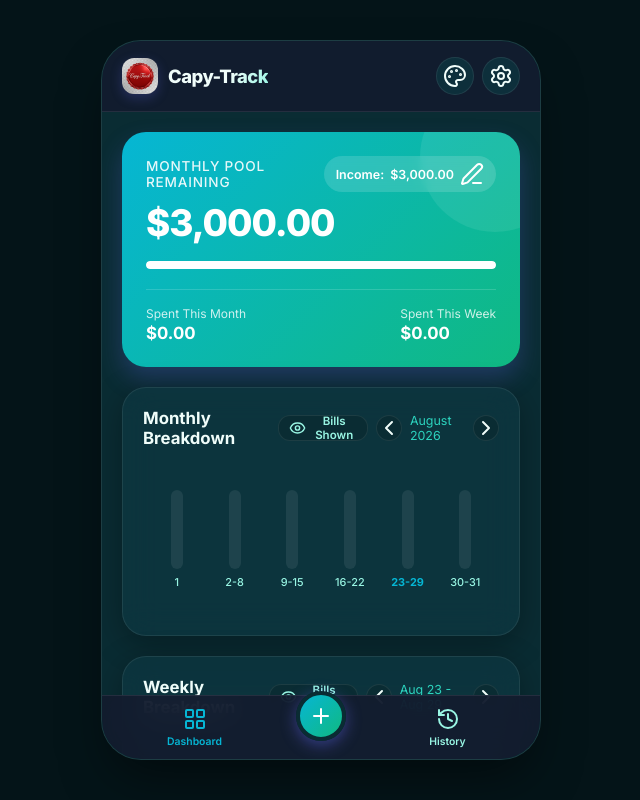
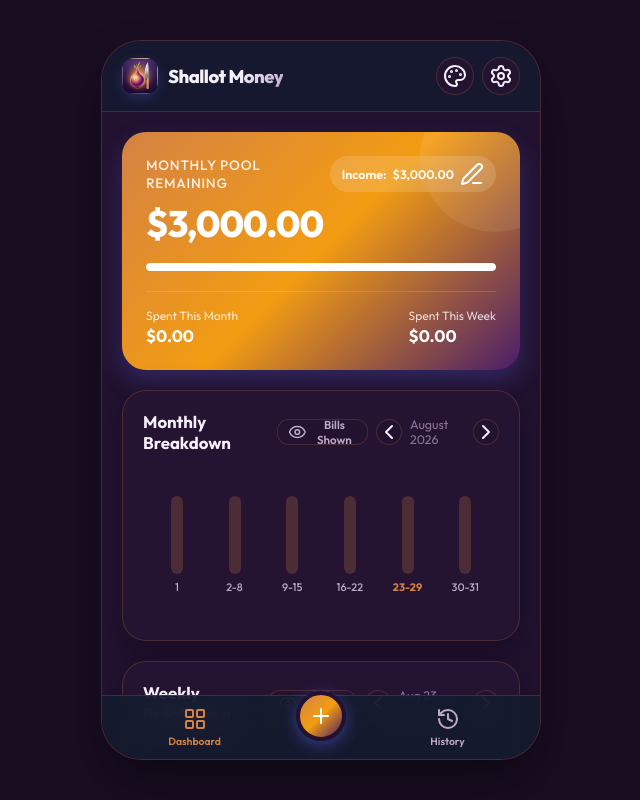
Before and after one commit to strothman/shallot-money, a website built with Vite: page index.html in a window 1280 px wide. Shown: the whole page, without its empty margins (319-959 px from the left). Built offline with nearby package versions, Linux system fonts and the light colour scheme; a web font is replaced by a local one.

Commit message:
feat: rebrand to Shallot Money, apply Shallot Plum theme, and add windowless launchers

```diff
--- a/index.html
+++ b/index.html
@@ -3,11 +3,11 @@
 
 <head>
   <meta charset="UTF-8" />
-  <link rel="icon" type="image/png" href="/capy_track_cap.png" />
+  <link rel="icon" type="image/png" href="/icon.png" />
   <!-- iOS Home Screen Icons -->
-  <link rel="apple-touch-icon" sizes="180x180" href="/apple-touch-icon-180x180.png" />
-  <link rel="apple-touch-icon" sizes="152x152" href="/apple-touch-icon-152x152.png" />
-  <link rel="apple-touch-icon" sizes="120x120" href="/apple-touch-icon-120x120.png" />
+  <link rel="apple-touch-icon" sizes="180x180" href="/icon.png" />
+  <link rel="apple-touch-icon" sizes="152x152" href="/icon.png" />
+  <link rel="apple-touch-icon" sizes="120x120" href="/icon.png" />
   <!-- Web App Manifest -->
   <link rel="manifest" href="/manifest.json" />
   <!-- Mobile-first viewport optimized for iPhone 12 Pro Max and standalone look -->
@@ -15,12 +15,12 @@
     content="width=device-width, initial-scale=1.0, maximum-scale=1.0, user-scalable=no, viewport-fit=cover" />
   <meta name="apple-mobile-web-app-capable" content="yes" />
   <meta name="apple-mobile-web-app-status-bar-style" content="black-translucent" />
-  <meta name="apple-mobile-web-app-title" content="Capy-Track" />
-  <title>Capy-Track</title>
-  <!-- Google Fonts: Inter -->
+  <meta name="apple-mobile-web-app-title" content="Shallot Money" />
+  <title>Shallot Money</title>
+  <!-- Google Fonts: Outfit, Inter, Playfair Display -->
   <link rel="preconnect" href="https://fonts.googleapis.com">
   <link rel="preconnect" href="https://fonts.gstatic.com" crossorigin>
-  <link href="https://fonts.googleapis.com/css2?family=Inter:wght@300;400;500;600;700;800&display=swap"
+  <link href="https://fonts.googleapis.com/css2?family=Inter:wght@300;400;500;600;700;800&family=Outfit:wght@300;400;500;600;700;800&family=Playfair+Display:ital,wght@0,600;0,700;1,400&display=swap"
     rel="stylesheet">
   <!-- Lucide Icons -->
   <script src="https://unpkg.com/lucide@latest"></script>
@@ -33,8 +33,8 @@
     <!-- HEADER -->
     <header class="app-header">
       <div class="header-logo">
-        <img src="/capy_track_cap.png" alt="Capy-Track Logo" class="logo-img" />
-        <span class="logo-text">Capy-Track</span>
+        <img src="/icon.png" alt="Shallot Money Logo" class="logo-img" />
+        <span class="logo-text">Shallot Money</span>
       </div>
       <div class="header-actions">
         <button id="theme-toggle" class="icon-btn" aria-label="Cycle Themes">
@@ -265,6 +265,8 @@
             <h4>Theme Color Scheme</h4>
             <p class="settings-info-text">Choose a visual aesthetic for your budget workspace.</p>
             <div class="theme-selector-grid">
+              <button class="theme-option" data-theme="shallot"
+                style="background-color: #180d21; border-color: #d48244;" title="Shallot Plum & Copper Glow"></button>
               <button class="theme-option" data-theme="christmas"
                 style="background-color: #122218; border-color: #ef4444;" title="Christmas Red & Green"></button>
               <button class="theme-option" data-theme="antigravity"
--- a/package.json
+++ b/package.json
@@ -1,5 +1,5 @@
 {
-  "name": "budget",
+  "name": "shallot-money",
   "version": "0.0.0",
   "private": true,
   "type": "module",
--- /dev/null
+++ b/shallot-theme.css
@@ -0,0 +1,47 @@
+/**
+ * Shallot Plum Theme — Design Tokens & CSS Variables
+ * Signature Deep Plum & Copper Glow Palette
+ * Copyright (c) 2026 Shallot (strothman)
+ */
+
+:root,
+[data-theme="shallot"],
+[data-theme="shallot-plum"] {
+  /* Surface & Backgrounds */
+  --shallot-bg-app: #180d21;              /* Deep Velvet Plum (Main App Background) */
+  --shallot-bg-card: #261533;             /* Elevated Plum Surface (Cards, Modals) */
+  --shallot-bg-header: rgba(38, 21, 51, 0.95); /* Frosted Header Glass */
+  --shallot-bg-overlay: rgba(14, 7, 19, 0.82); /* Modal Backdrop Glass */
+
+  /* Brand & Accent Colors */
+  --shallot-primary: #d48244;             /* Warm Shallot Copper / Amber Glow */
+  --shallot-primary-light: #3d234a;       /* Soft Purple-Plum Tint for Pills & Active States */
+  --shallot-primary-hover: #e69150;       /* Brightened Copper on Interaction */
+  --shallot-accent: #f39c12;              /* Golden Core Glow */
+  --shallot-deep-plum: #4a1d6a;           /* Royal Shallot Plum */
+
+  /* Text & Typography */
+  --shallot-text-main: #f5eff9;           /* Pure Soft Lilac-White (High Contrast) */
+  --shallot-text-muted: #bda8c7;          /* Muted Lavender Grey (Secondary Labels) */
+  --shallot-border: rgba(212, 130, 68, 0.22); /* Subtle Copper Glass Border */
+
+  /* Semantic Feedback & Urgency Colors */
+  --shallot-success: #2ecc71;             /* Emerald Sprout Green (Good / Fresh) */
+  --shallot-success-light: #1c402b;       /* Dark Sprout Background */
+  --shallot-warning: #e67e22;             /* Vibrant Carrot Amber (Expiring Soon) */
+  --shallot-warning-light: #4d2f19;       /* Dark Carrot Amber Background */
+  --shallot-danger: #e74c3c;              /* Tomato Crimson (Urgent / Expired) */
+  --shallot-danger-light: #4c1f24;        /* Dark Crimson Background */
+  --shallot-info: #3498db;                /* Freezer Ice Blue */
+  --shallot-info-light: #1b2f42;          /* Dark Ice Blue Background */
+
+  /* Wood & Culinary Textures */
+  --shallot-wood-dark: #1e0f29;
+  --shallot-wood-light: #361c47;
+  --shallot-wood-board: #5a2e76;
+  --shallot-wood-board-border: #753c99;
+
+  /* Typography Fonts */
+  --shallot-font-main: 'Outfit', -apple-system, BlinkMacSystemFont, 'Segoe UI', Roboto, sans-serif;
+  --shallot-font-display: 'Playfair Display', Georgia, serif;
+}
--- /dev/null
+++ b/shallot-theme.json
@@ -0,0 +1,48 @@
+{
+  "name": "Shallot Plum",
+  "version": "1.0.0",
+  "author": "Shallot (strothman)",
+  "copyright": "Copyright (c) 2026 Shallot (strothman)",
+  "colors": {
+    "background": {
+      "app": "#180d21",
+      "card": "#261533",
+      "header": "rgba(38, 21, 51, 0.95)",
+      "overlay": "rgba(14, 7, 19, 0.82)"
+    },
+    "brand": {
+      "primary": "#d48244",
+      "primaryLight": "#3d234a",
+      "primaryHover": "#e69150",
+      "accent": "#f39c12",
+      "plum": "#4a1d6a"
+    },
+    "text": {
+      "main": "#f5eff9",
+      "muted": "#bda8c7",
+      "border": "rgba(212, 130, 68, 0.22)"
+    },
+    "semantic": {
+      "success": "#2ecc71",
+      "successLight": "#1c402b",
+      "warning": "#e67e22",
+      "warningLight": "#4d2f19",
+      "danger": "#e74c3c",
+      "dangerLight": "#4c1f24",
+      "info": "#3498db",
+      "infoLight": "#1b2f42"
+    },
+    "accents": {
+      "woodDark": "#1e0f29",
+      "woodLight": "#361c47",
+      "woodBoard": "#5a2e76",
+      "woodBorder": "#753c99"
+    }
+  },
+  "typography": {
+    "fontFamily": {
+      "sans": "Outfit, -apple-system, BlinkMacSystemFont, 'Segoe UI', Roboto, sans-serif",
+      "serif": "Playfair Display, Georgia, serif"
+    }
+  }
+}
--- a/src/main.js
+++ b/src/main.js
@@ -29,7 +29,7 @@ let state = {
   income: 0.00,
   expenses: [],
   selectedCategory: 'food',
-  theme: 'dark',
+  theme: 'shallot',
   currentWeekOffset: 0,
   currentMonthOffset: 0,
   hideBillsInBreakdown: false,
@@ -156,11 +156,11 @@ function seedMockData() {
 // ----------------------------------------------------
 // THEME HANDLING
 // ----------------------------------------------------
-const THEME_LIST = ['christmas', 'antigravity', 'halloween', 'july4th', 'glacier', 'valentine'];
+const THEME_LIST = ['shallot', 'antigravity', 'christmas', 'halloween', 'july4th', 'glacier', 'valentine'];
 
 function applyTheme() {
   if (state.theme === 'dark' || state.theme === 'light' || state.theme === 'midnight' || !THEME_LIST.includes(state.theme)) {
-    state.theme = 'antigravity';
+    state.theme = 'shallot';
   }
   document.documentElement.setAttribute('data-theme', state.theme);
   updateThemeSelectors();
@@ -1436,7 +1436,7 @@ function setupEventListeners() {
         income: 0.00,
         expenses: [],
         selectedCategory: 'food',
-        theme: 'dark',
+        theme: 'shallot',
         currentWeekOffset: 0,
         currentMonthOffset: 0,
         hideBillsInBreakdown: false,
--- a/src/style.css
+++ b/src/style.css
@@ -1,24 +1,28 @@
+@import '../shallot-theme.css';
+
 /* ----------------------------------------------------
-   DESIGN SYSTEM & VARIABLES
+   DESIGN SYSTEM & VARIABLES — SHALLOT MONEY
 ---------------------------------------------------- */
-:root {
-  /* Colors - Sleek Premium Dark Mode (Default) */
-  --bg-primary: #090d16;
-  --bg-secondary: #131b2e;
-  --bg-card: rgba(23, 33, 56, 0.7);
-  --border-color: rgba(255, 255, 255, 0.08);
-  --text-primary: #f8fafc;
-  --text-secondary: #94a3b8;
-  --text-muted: #64748b;
+:root,
+[data-theme="shallot"],
+[data-theme="shallot-plum"] {
+  /* Colors - Shallot Plum Signature Palette */
+  --bg-primary: var(--shallot-bg-app, #180d21);
+  --bg-secondary: #221230;
+  --bg-card: rgba(38, 21, 51, 0.85);
+  --border-color: var(--shallot-border, rgba(212, 130, 68, 0.22));
+  --text-primary: var(--shallot-text-main, #f5eff9);
+  --text-secondary: var(--shallot-text-muted, #bda8c7);
+  --text-muted: #8d759a;
 
-  --accent-color: #6366f1; /* Indigo */
-  --accent-gradient: linear-gradient(135deg, #6366f1 0%, #a855f7 100%);
-  --success-color: #10b981; /* Emerald */
-  --success-gradient: linear-gradient(135deg, #059669 0%, #10b981 100%);
-  --warning-color: #f59e0b; /* Amber */
-  --danger-color: #ef4444;  /* Rose */
+  --accent-color: var(--shallot-primary, #d48244); /* Warm Shallot Copper Glow */
+  --accent-gradient: linear-gradient(135deg, #d48244 0%, #f39c12 50%, #4a1d6a 100%);
+  --success-color: var(--shallot-success, #2ecc71); /* Emerald Sprout */
+  --success-gradient: linear-gradient(135deg, #27ae60 0%, #2ecc71 100%);
+  --warning-color: var(--shallot-warning, #e67e22); /* Carrot Amber */
+  --danger-color: var(--shallot-danger, #e74c3c);   /* Tomato Crimson */
 
-  --card-shadow: 0 8px 32px 0 rgba(0, 0, 0, 0.3);
+  --card-shadow: 0 8px 32px 0 rgba(14, 7, 19, 0.45);
   --glass-blur: blur(16px);
   --border-radius-lg: 24px;
   --border-radius-md: 16px;
@@ -118,7 +122,7 @@
   box-sizing: border-box;
   margin: 0;
   padding: 0;
-  font-family: 'Inter', -apple-system, BlinkMacSystemFont, "Segoe UI", Roboto, Helvetica, Arial, sans-serif;
+  font-family: 'Outfit', 'Inter', -apple-system, BlinkMacSystemFont, "Segoe UI", Roboto, Helvetica, Arial, sans-serif;
   -webkit-font-smoothing: antialiased;
   -moz-osx-font-smoothing: grayscale;
 }
```
Also changed, not shown: public/icon.ico (added), public/icon.png (added), public/manifest.json, 3 other files.
